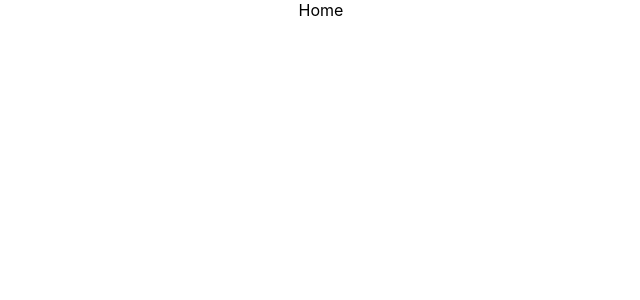
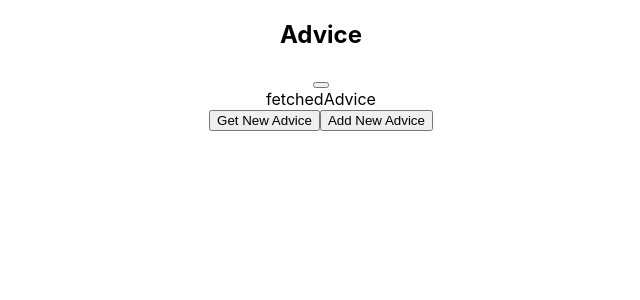
Before and after one commit to ADavidson02/Mod-3-Stretch, a React (Create React App) app: page / in a window 1280 px wide. Shown: the top 300 px of the page, without its empty margins (319-959 px from the left). Built offline with nearby package versions, Linux system fonts and the light colour scheme.

Commit message:
Add App component folder

```diff
--- /dev/null
+++ b/src/App/App.css
@@ -0,0 +1,38 @@
+.App {
+  text-align: center;
+}
+
+.App-logo {
+  height: 40vmin;
+  pointer-events: none;
+}
+
+@media (prefers-reduced-motion: no-preference) {
+  .App-logo {
+    animation: App-logo-spin infinite 20s linear;
+  }
+}
+
+.App-header {
+  background-color: #282c34;
+  min-height: 100vh;
+  display: flex;
+  flex-direction: column;
+  align-items: center;
+  justify-content: center;
+  font-size: calc(10px + 2vmin);
+  color: white;
+}
+
+.App-link {
+  color: #61dafb;
+}
+
+@keyframes App-logo-spin {
+  from {
+    transform: rotate(0deg);
+  }
+  to {
+    transform: rotate(360deg);
+  }
+}
--- /dev/null
+++ b/src/App/App.js
@@ -0,0 +1,46 @@
+import "./App.css";
+import React, { Component } from "react";
+import { Switch, Route } from "react-router-dom";
+import Home from "../Home/Home";
+import Form from "../Form/Form";
+import Archive from "../Archive/Archive";
+import Login from "../Login/Login";
+
+class App extends Component {
+  constructor() {
+    super();
+  }
+
+  render() {
+    return (
+      <main className="App">
+        <nav>
+          <h1>Advice</h1>
+          <button> </button>
+        </nav>
+        <Switch>
+          <Route
+            path="/archive"
+            render={() => {
+              return <Archive />;
+            }}
+          />
+          <Route
+            path="/add-new-advice"
+            render={() => {
+              return <Form />;
+            }}
+          />
+          <Route
+            path="/"
+            render={() => {
+              return <Home />;
+            }}
+          />
+        </Switch>
+      </main>
+    );
+  }
+}
+
+export default App;
--- a/src/index.js
+++ b/src/index.js
@@ -1,7 +1,7 @@
 import React from 'react';
 import ReactDOM from 'react-dom';
 import './index.css';
-import App from './App';
+import App from './App/App';
 import reportWebVitals from './reportWebVitals';
 import { BrowserRouter } from 'react-router-dom'
 
```
